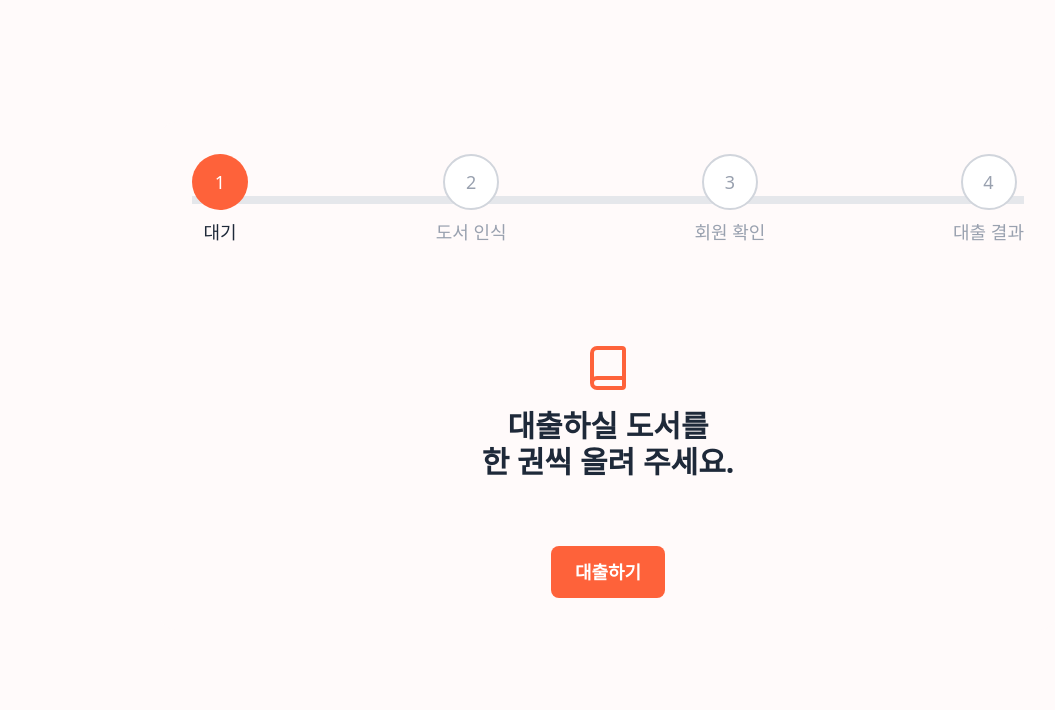
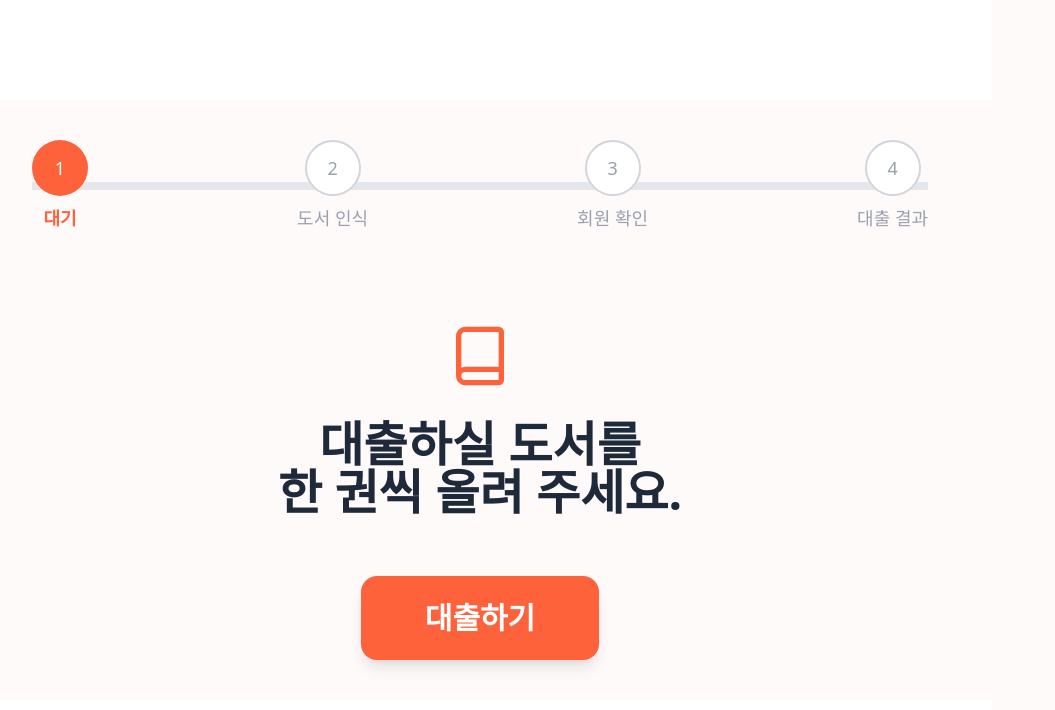
Before and after one commit to hyuun13/frontend, a React (Vite) app in the folder librAIrn/: page /admin/robot/screen in a window 1280 px wide. Shown: the top 710 px of the page, without its empty margins (32-1087 px from the left). Built offline with nearby package versions, Linux system fonts and the light colour scheme; the HTML template or start-up script is replaced by a standard one.

Commit message:
fix: for robot screen size

```diff
--- a/librAIrn/src/App.tsx
+++ b/librAIrn/src/App.tsx
@@ -37,7 +37,13 @@ const App: React.FC = () => {
           <ToastProvider>
             <div className="flex flex-col min-h-screen bg-snow">
               {location.pathname !== "/admin/robot/screen" && <Header />}
-              <main className="flex-grow p-4 bg-snow -mt-10">
+              <main
+                className={`flex-grow ${
+                  location.pathname === "/admin/robot/screen"
+                    ? "w-[1024px] h-[600px] p-0 m-0 flex justify-center items-center bg-white"
+                    : "p-4 bg-snow -mt-10"
+                }`}
+              >
                 <Routes>
                   <Route path="/" element={<Home />} />
                   <Route path="/search" element={<SearchResults />} />
--- a/librAIrn/src/backapi/http-client.ts
+++ b/librAIrn/src/backapi/http-client.ts
@@ -73,6 +73,7 @@ export class HttpClient<SecurityDataType = unknown> {
     this.instance = axios.create({
       ...axiosConfig,
       baseURL: "https://librairy.p-e.kr",
+      //withCredentials: true,
       // baseURL: "",
       // baseURL: import.meta.env.VITE_API_BASE_URL || "http://43.200.7.229:8080",
       // baseURL: axiosConfig.baseURL || "/v1",
--- a/librAIrn/src/components/ui/step-indicator.tsx
+++ b/librAIrn/src/components/ui/step-indicator.tsx
@@ -52,7 +52,7 @@ const StepIndicator: React.FC<StepIndicatorProps> = ({
               )}
             </div>
             <span
-              className={`text-sm md:text-base lg:text-lg font-medium ${index <= currentStep ? "text-gray-800" : "text-gray-400"}`}
+              className={`text-sm md:text-base lg:text-lg ${index <= currentStep ? "text-orange font-extrabold" : "text-gray-400 font-medium"}`}
             >
               {step.label}
             </span>
--- a/librAIrn/src/pages/admin/RobotHome.tsx
+++ b/librAIrn/src/pages/admin/RobotHome.tsx
@@ -20,7 +20,24 @@ const calculateReturnDate = () => {
   return returnDate.toISOString().split("T")[0];
 };
 
-// 🔹 Polling function for book & user fetching
+interface ProcessState {
+  currentStep: number;
+  bookInfo: BookCardVertical | null;
+  userInfo: any;
+  borrowResult: {
+    message: string;
+    status: string;
+    returnDate?: string;
+  } | null;
+}
+
+const initialProcessState: ProcessState = {
+  currentStep: 0,
+  bookInfo: null,
+  userInfo: null,
+  borrowResult: null,
+};
+
 async function pollData<T>(
   fetchFunction: () => Promise<T | null>,
   onSuccess: (data: T) => void,
@@ -57,41 +74,32 @@ export default function RobotHome() {
   const robotIdMatch = rawRobotId?.match(/(\d+)$/);
   const robotId = robotIdMatch ? Number(robotIdMatch[1]) : NaN;
 
-  const [currentStep, setCurrentStep] = useState(0);
+  // 책 관련 상태와 현재 단계를 하나의 객체로 관리
+  const [process, setProcess] = useState<ProcessState>(initialProcessState);
   const [isLoading, setIsLoading] = useState(false);
   const [errorMessage, setErrorMessage] = useState<string | null>(null);
   const [loadingMessage, setLoadingMessage] = useState<string | null>(null);
 
-  const [bookInfo, setBookInfo] = useState<BookCardVertical | null>(null);
-  const [bookLoaded, setBookLoaded] = useState(false);
-
-  const [userInfo, setUserInfo] = useState<any>(null);
-  const [borrowResult, setBorrowResult] = useState<{
-    message: string;
-    status: string;
-    returnDate?: string;
-  } | null>(null);
-
   const steps = [
     {
       label: "대기",
-      isCompleted: currentStep > 0,
-      isActive: currentStep === 0,
+      isCompleted: process.currentStep > 0,
+      isActive: process.currentStep === 0,
     },
     {
       label: "도서 인식",
-      isCompleted: currentStep > 1,
-      isActive: currentStep === 1,
+      isCompleted: process.currentStep > 1,
+      isActive: process.currentStep === 1,
     },
     {
       label: "회원 확인",
-      isCompleted: currentStep > 2,
-      isActive: currentStep === 2,
+      isCompleted: process.currentStep > 2,
+      isActive: process.currentStep === 2,
     },
     {
       label: "대출 결과",
-      isCompleted: currentStep === 3,
-      isActive: currentStep === 3,
+      isCompleted: process.currentStep === 3,
+      isActive: process.currentStep === 3,
     },
   ];
 
@@ -106,21 +114,27 @@ export default function RobotHome() {
   }, [errorMessage]);
 
   useEffect(() => {
-    if (userInfo) {
-      setCurrentStep(2);
+    if (process.userInfo) {
+      // 회원 정보가 설정되면 currentStep을 2로 업데이트
+      setProcess((prev) => ({ ...prev, currentStep: 2 }));
     }
-  }, [userInfo]);
+  }, [process.userInfo]);
+
+  useEffect(() => {
+    if (process.currentStep === 3) {
+      const timeout = setTimeout(() => {
+        resetProcess();
+      }, 20000);
+      return () => clearTimeout(timeout);
+    }
+  }, [process.currentStep]);
 
   const resetProcess = () => {
-    setCurrentStep(0);
-    setBookInfo(null);
-    setBookLoaded(false); // Reset bookLoaded to false
-    setUserInfo(null);
-    setBorrowResult(null);
+    setProcess(initialProcessState);
     setErrorMessage(null);
   };
 
-  // 🔹 Fetch Book Info with Polling
+  // 책 인식 (book) 관련 상태를 원자적으로 업데이트
   const handleBookRecognition = async () => {
     setIsLoading(true);
     setErrorMessage(null);
@@ -132,10 +146,12 @@ export default function RobotHome() {
         enrichedBook = await fillBookDetailsNaver(enrichedBook);
 
         if (isBookCardVertical(enrichedBook)) {
-          // Update both bookInfo and currentStep together
-          setBookInfo(enrichedBook);
-          setBookLoaded(true);
-          setCurrentStep(1);
+          // bookInfo와 currentStep을 한 번에 업데이트
+          setProcess((prev) => ({
+            ...prev,
+            bookInfo: enrichedBook,
+            currentStep: 1,
+          }));
         } else {
           setErrorMessage("도서 정보가 올바르지 않습니다.");
         }
@@ -147,7 +163,6 @@ export default function RobotHome() {
     ).finally(() => setIsLoading(false));
   };
 
-  // 🔹 Fetch User Info with Polling
   const handleMemberRecognition = async () => {
     setIsLoading(true);
     setLoadingMessage("회원 QR코드를 카메라에 인식해주십시오.");
@@ -156,8 +171,11 @@ export default function RobotHome() {
     await pollData(
       () => fetchUserInfoService({ robotId }),
       (user) => {
-        setUserInfo(user);
-        setCurrentStep(2);
+        setProcess((prev) => ({
+          ...prev,
+          userInfo: user,
+          currentStep: 2,
+        }));
       },
       () => setErrorMessage("회원 정보를 가져오는 데 실패했습니다.")
     ).finally(() => {
@@ -166,9 +184,8 @@ export default function RobotHome() {
     });
   };
 
-  // 🔹 Borrow Book
   const handleBorrow = async () => {
-    if (!bookInfo || !userInfo) {
+    if (!process.bookInfo || !process.userInfo) {
       setErrorMessage("대출에 필요한 정보가 부족합니다.");
       return;
     }
@@ -178,26 +195,32 @@ export default function RobotHome() {
 
     try {
       const borrowRequest: BookBorrowRequestDto = {
-        bookId: bookInfo.id,
+        bookId: process.bookInfo.id,
         robotId,
-        userId: userInfo.userId,
+        userId: process.userInfo.userId,
       };
       const result = await borrowBookService(borrowRequest);
 
       if (result?.isDone) {
-        setBorrowResult({
+        setProcess((prev) => ({
+          ...prev,
+          borrowResult: {
             message: "대출이 완료되었습니다.",
             status: "success",
             returnDate: calculateReturnDate(),
-        });
+          },
+          currentStep: 3,
+        }));
       } else {
-        setBorrowResult({
+        setProcess((prev) => ({
+          ...prev,
+          borrowResult: {
             message: result?.message || "대출이 불가합니다.",
             status: "error",
-        });
+          },
+          currentStep: 3,
+        }));
       }
-
-      setCurrentStep(3);
     } catch {
       setErrorMessage("대출 요청 중 오류가 발생했습니다.");
     } finally {
@@ -206,105 +229,98 @@ export default function RobotHome() {
   };
 
   return (
-    <div className="flex items-center justify-center min-h-screen">
-      <motion.div
-        initial={{ opacity: 0, scale: 0.9 }}
-        animate={{ opacity: 1, scale: 1 }}
-        transition={{ duration: 0.5 }}
-        className="relative w-full max-w-4xl aspect-[6/3.4] flex flex-col items-center justify-between p-8 bg-snow rounded-2xl"
-      >
+    <div className="flex flex-col items-center justify-between h-[600px] w-[1024px] bg-snow text-gray-800 py-10 px-6">
       <div className="w-full">
-          <StepIndicator steps={steps} currentStep={currentStep} />
+        <StepIndicator steps={steps} currentStep={process.currentStep} />
       </div>
+
       <AnimatePresence mode="wait">
         <motion.div
-            key={currentStep}
+          key={process.currentStep}
           initial={{ opacity: 0, y: 20 }}
           animate={{ opacity: 1, y: 0 }}
           exit={{ opacity: 0, y: -20 }}
           transition={{ duration: 0.3 }}
-            className="flex flex-col items-center justify-center flex-grow text-center"
+          className="flex items-center justify-center w-full h-[400px]"
         >
           {isLoading ? (
-              <div className="flex flex-col items-center space-y-4">
-                <div className="w-16 h-16 border-4 border-orange border-t-transparent rounded-full animate-spin"></div>
+            <div className="flex flex-col items-center space-y-6">
+              <div className="w-20 h-20 border-8 border-orange border-t-transparent rounded-full animate-spin"></div>
               {loadingMessage && (
-                  <h1 className="text-2xl font-bold text-gray-800">
-                    {loadingMessage}
-                  </h1>
+                <h1 className="text-3xl font-bold">{loadingMessage}</h1>
               )}
             </div>
           ) : errorMessage ? (
-              <div className="flex items-center space-x-2 text-orange">
-                <AlertCircle size={24} />
-                <h1 className="text-2xl font-bold">{errorMessage}</h1>
+            <div className="flex items-center space-x-4 text-orange">
+              <AlertCircle size={40} />
+              <h1 className="text-3xl font-bold">{errorMessage}</h1>
             </div>
-            ) : currentStep === 1 && bookInfo ? (
-              <div className="flex flex-col md:flex-row items-center justify-center gap-6 w-full max-w-lg">
-                <div className="w-32 sm:w-48 md:w-56 lg:w-64 aspect-[3/4] overflow-hidden rounded-lg shadow-lg">
+          ) : process.currentStep === 1 && process.bookInfo ? (
+            <div className="flex items-center justify-center gap-8 w-full">
+              <div className="w-48 aspect-[3/4] overflow-hidden rounded-lg shadow-lg">
                 <img
-                    src={bookInfo.coverImageUrl || "/placeholder.svg"}
-                    alt={bookInfo.title}
+                  src={process.bookInfo.coverImageUrl || "/placeholder.svg"}
+                  alt={process.bookInfo.title}
                   className="w-full h-full object-cover"
                 />
               </div>
-                <div className="flex flex-col items-center md:items-start text-center md:text-left">
-                  {bookInfo.status === "대출 가능" ? (
-                    <h2 className="text-2xl md:text-3xl font-bold text-gray-800">
-                      『{bookInfo.title}』을 <br />
+              <div className="flex flex-col items-start text-left">
+                {process.bookInfo.status === "대출 가능" ? (
+                  <h2 className="text-4xl font-bold">
+                    『{process.bookInfo.title}』을(를) <br />
                     대출하시겠습니까?
                   </h2>
                 ) : (
-                    <div className="flex items-center gap-2 text-orange">
-                      <AlertCircle size={24} />
-                      <p className="text-xl font-semibold">
-                        {bookInfo.status}인 도서입니다.
+                  <div className="flex items-center gap-4 text-orange">
+                    <AlertCircle size={40} />
+                    <p className="text-3xl font-semibold">
+                      {process.bookInfo.status}인 도서입니다.
                     </p>
                   </div>
                 )}
               </div>
             </div>
-            ) : currentStep === 2 && userInfo ? (
-              <div className="flex flex-col items-center space-y-4">
-                <User size={48} className="text-orange" />
-                {userInfo.userStatus === "대출 가능" ? (
-                  <p className="text-3xl font-bold text-gray-800">
-                    {userInfo.userName}님, <br />
+          ) : process.currentStep === 2 && process.userInfo ? (
+            <div className="flex flex-col items-center space-y-8">
+              <User size={64} className="text-orange" />
+              {process.userInfo.userStatus === "대출 가능" ? (
+                <p className="text-5xl font-bold text-center">
+                  {process.userInfo.userName}님, <br />
                   대출하시겠습니까?
                 </p>
               ) : (
-                  <p className="text-3xl font-bold text-gray-800">
-                    {userInfo.userName}님, <br />
-                    {userInfo.userStatus}
+                <p className="text-5xl font-bold text-center">
+                  {process.userInfo.userName}님, <br />
+                  {process.userInfo.userStatus}
                 </p>
               )}
             </div>
-            ) : currentStep === 3 && borrowResult ? (
-              <div className="flex flex-col items-center space-y-4">
-                {borrowResult.status === "success" ? (
-                  <CheckCircle size={48} className="text-blue" />
+          ) : process.currentStep === 3 && process.borrowResult ? (
+            <div className="flex flex-col items-center space-y-8">
+              {process.borrowResult.status === "success" ? (
+                <CheckCircle size={64} className="text-blue" />
               ) : (
-                  <AlertCircle size={48} className="text-orange" />
+                <AlertCircle size={64} className="text-orange" />
               )}
               <p
-                  className={`text-3xl font-bold ${
-                    borrowResult.status === "success"
+                className={`text-5xl font-bold text-center ${
+                  process.borrowResult.status === "success"
                     ? "text-blue"
                     : "text-orange"
                 }`}
               >
-                  {borrowResult.message}
+                {process.borrowResult.message}
               </p>
-                {borrowResult.status === "success" && (
-                  <p className="text-xl text-gray-600">
-                    반납 예정일 {borrowResult.returnDate}
+              {process.borrowResult.status === "success" && (
+                <p className="text-3xl text-center">
+                  반납 예정일 {process.borrowResult.returnDate}
                 </p>
               )}
             </div>
-            ) : currentStep === 0 && !bookLoaded ? (
-              <div className="flex flex-col items-center space-y-4">
-                <Book size={48} className="text-orange" />
-                <h1 className="text-3xl font-bold text-gray-800">
+          ) : process.currentStep === 0 ? (
+            <div className="flex flex-col items-center space-y-8">
+              <Book size={64} className="text-orange" />
+              <h1 className="text-5xl font-bold text-center">
                 대출하실 도서를 <br />한 권씩 올려 주세요.
               </h1>
             </div>
@@ -312,60 +328,41 @@ export default function RobotHome() {
         </motion.div>
       </AnimatePresence>
 
-        <div
-          className={`w-full flex ${
-            currentStep === 0 ? "justify-center" : "justify-between"
-          }`}
-        >
-          {currentStep > 0 && (
+      <div className="w-full flex justify-center space-x-6">
+        {process.currentStep > 0 && (
           <motion.button
             whileHover={{ scale: 1.05 }}
             whileTap={{ scale: 0.95 }}
             onClick={resetProcess}
-              className="px-6 py-3 text-lg font-semibold text-white bg-gray-500 rounded-lg hover:bg-gray-600 transition-colors"
+            className="px-10 py-5 text-2xl font-semibold text-white bg-gray-500 rounded-2xl hover:bg-gray-600 transition-colors shadow-lg"
           >
             처음으로
           </motion.button>
         )}
 
-          {!isLoading && currentStep < 3 && (
-            <>
-              {currentStep === 0 && (
+        {!isLoading && process.currentStep < 3 && (
           <motion.button
             whileHover={{ scale: 1.05 }}
             whileTap={{ scale: 0.95 }}
-                  onClick={handleBookRecognition}
-                  className="px-6 py-3 text-lg font-semibold text-white bg-orange rounded-lg hover:bg-orange-hover transition-colors"
+            onClick={
+              process.currentStep === 0
+                ? handleBookRecognition
+                : process.currentStep === 1
+                  ? handleMemberRecognition
+                  : handleBorrow
+            }
+            disabled={
+              (process.currentStep === 1 &&
+                process.bookInfo?.status !== "대출 가능") ||
+              (process.currentStep === 2 &&
+                process.userInfo?.userStatus !== "대출 가능")
+            }
+            className="px-16 py-6 text-3xl font-bold text-white bg-orange rounded-2xl hover:bg-orange-600 transition-colors shadow-lg disabled:opacity-50 disabled:cursor-not-allowed"
           >
             대출하기
           </motion.button>
         )}
-
-              {currentStep === 1 && bookInfo?.status === "대출 가능" && (
-                <motion.button
-                  whileHover={{ scale: 1.05 }}
-                  whileTap={{ scale: 0.95 }}
-                  onClick={handleMemberRecognition}
-                  className="px-6 py-3 text-lg font-semibold text-white bg-orange rounded-lg hover:bg-orange-hover transition-colors"
-                >
-                  대출하기
-                </motion.button>
-              )}
-
-              {currentStep === 2 && userInfo?.userStatus === "대출 가능" && (
-                <motion.button
-                  whileHover={{ scale: 1.05 }}
-                  whileTap={{ scale: 0.95 }}
-                  onClick={handleBorrow}
-                  className="px-6 py-3 text-lg font-semibold text-white bg-orange rounded-lg hover:bg-orange-hover transition-colors"
-                >
-                  대출하기
-                </motion.button>
-              )}
-            </>
-          )}
       </div>
-      </motion.div>
     </div>
   );
 }
```
Lines whose indentation alone changed are shown as unchanged.
